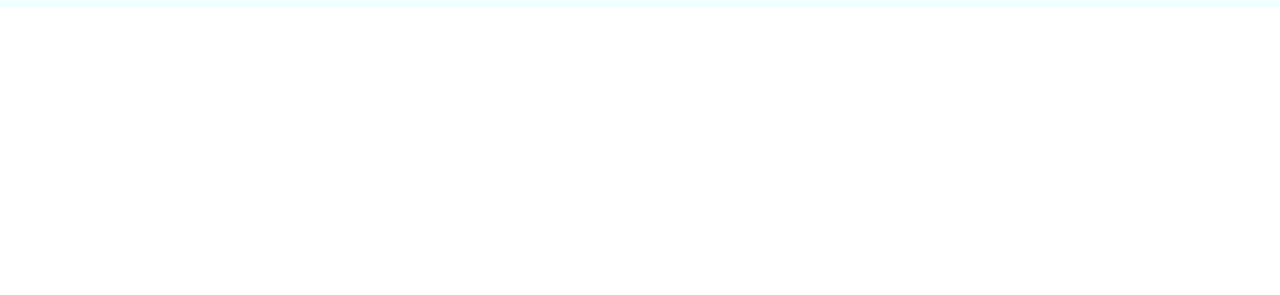
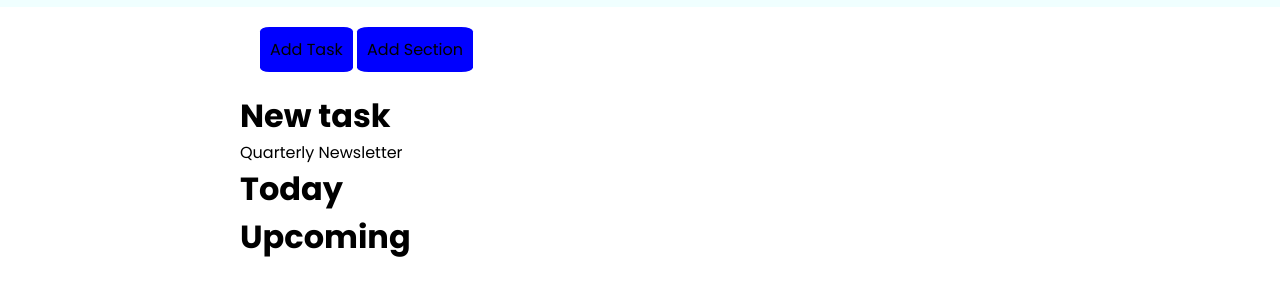
Before and after one commit to Leonardo-Corazzini/html-css-toboolist, a plain HTML site: page index.html in a window 1280 px wide. Shown: the part 63-358 px from the top of the page. Drawn offline with Linux system fonts and the light colour scheme.

Commit message:
impostata struttura html

```diff
--- a/css/app.css
+++ b/css/app.css
@@ -31,3 +31,26 @@ img{
 .conteiner strong{
     font-size: 32px;
 }
+
+.button{
+    display: inline-block;
+    border-radius: 10%;
+    padding: 10px;
+    background-color: blue;
+}
+
+.card{
+    max-width: 800px;
+    margin: auto;
+}
+.menu{
+    background-color: white;
+    padding: 20px;
+}
+
+.bg-gray{
+    background-color: gray;
+}
+.bg-white{
+    background-color: white;
+}
--- a/index.html
+++ b/index.html
@@ -1,12 +1,15 @@
 <!DOCTYPE html>
 <html lang="en">
+
 <head>
     <meta charset="UTF-8">
     <meta name="viewport" content="width=device-width, initial-scale=1.0">
     <title>Toboolist</title>
     <link rel="stylesheet" href="./css/app.css">
 </head>
+
 <body>
+    <!-- intestazione con logo -->
     <header class="main-header">
         <div class="conteiner">
             <img class="logo" src="./img/Logo.png" alt="logo boolean">
@@ -15,7 +18,54 @@
         </div>
 
     </header>
+    <main>
+        <div class="conteiner" class="bg-gray">
+            <div class="card" class="bg-white">
+                <nav class="menu">
+                    <span class="button">Add Task</span>
+                    <span class="button">Add Section</span>
+                </nav>
+                <div>
+                    <ul>
+                        <li>
+                            <Strong>New task</Strong>
+                            <ul>
+                                <li>Quarterly Newsletter</li>
+                            </ul>
+                        </li>
+                        <li>
+                            <strong>Today</strong>
+                            <ul>
+                                <li></li>
+                                <li></li>
+                                <li></li>
+                                <li></li>
+                            </ul>
+                        </li>
+                        <li>
+                            <strong>Upcoming</strong>
+                            <ul>
+                                <li></li>
+                                <li></li>
+                                <li></li>
+                                <li></li>
+                            </ul>
+                        </li>
+                    </ul>
+                </div>
+
+            </div>
+
+        </div>
+
+
+
+
+
+
+    </main>
 
 
 </body>
+
 </html>
```
